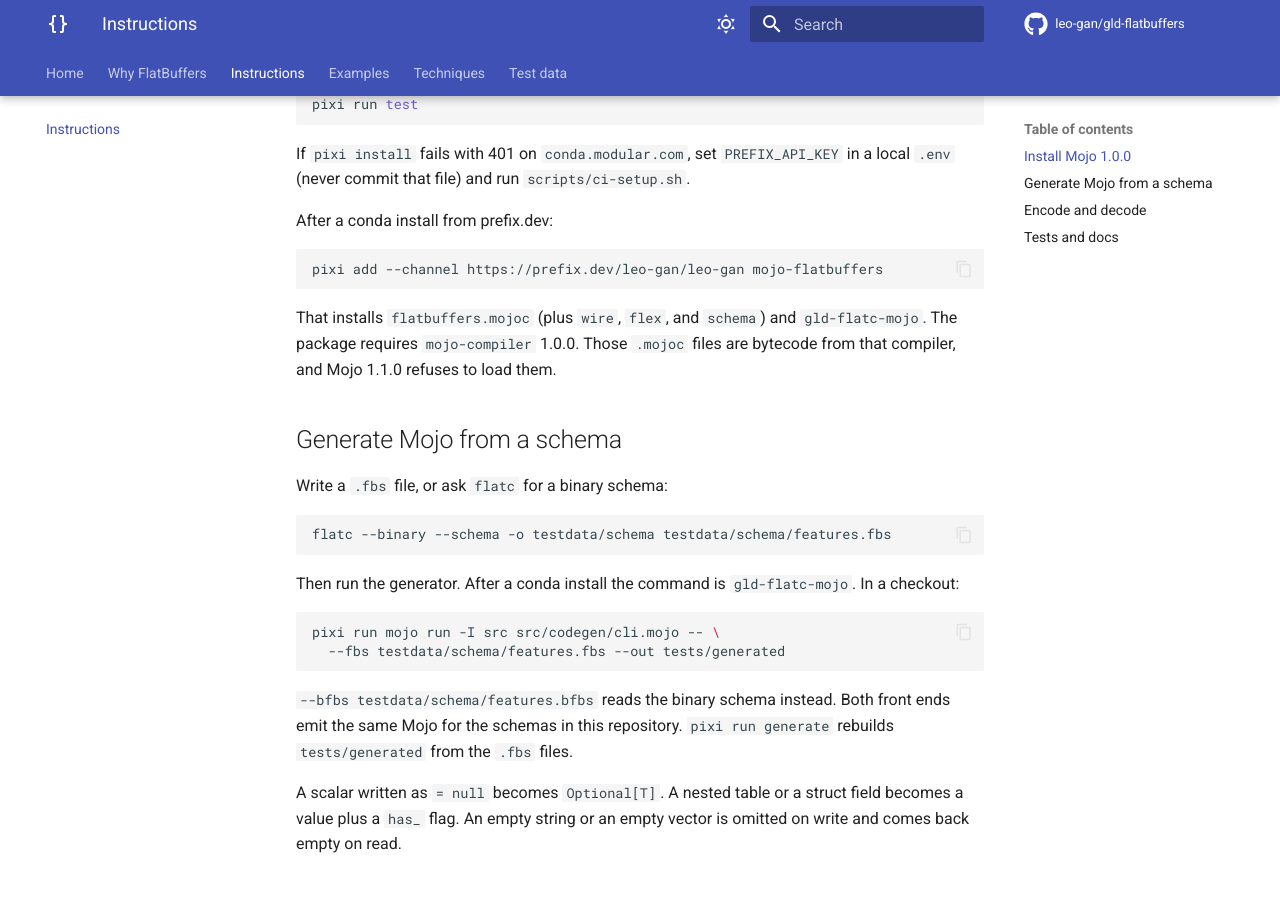
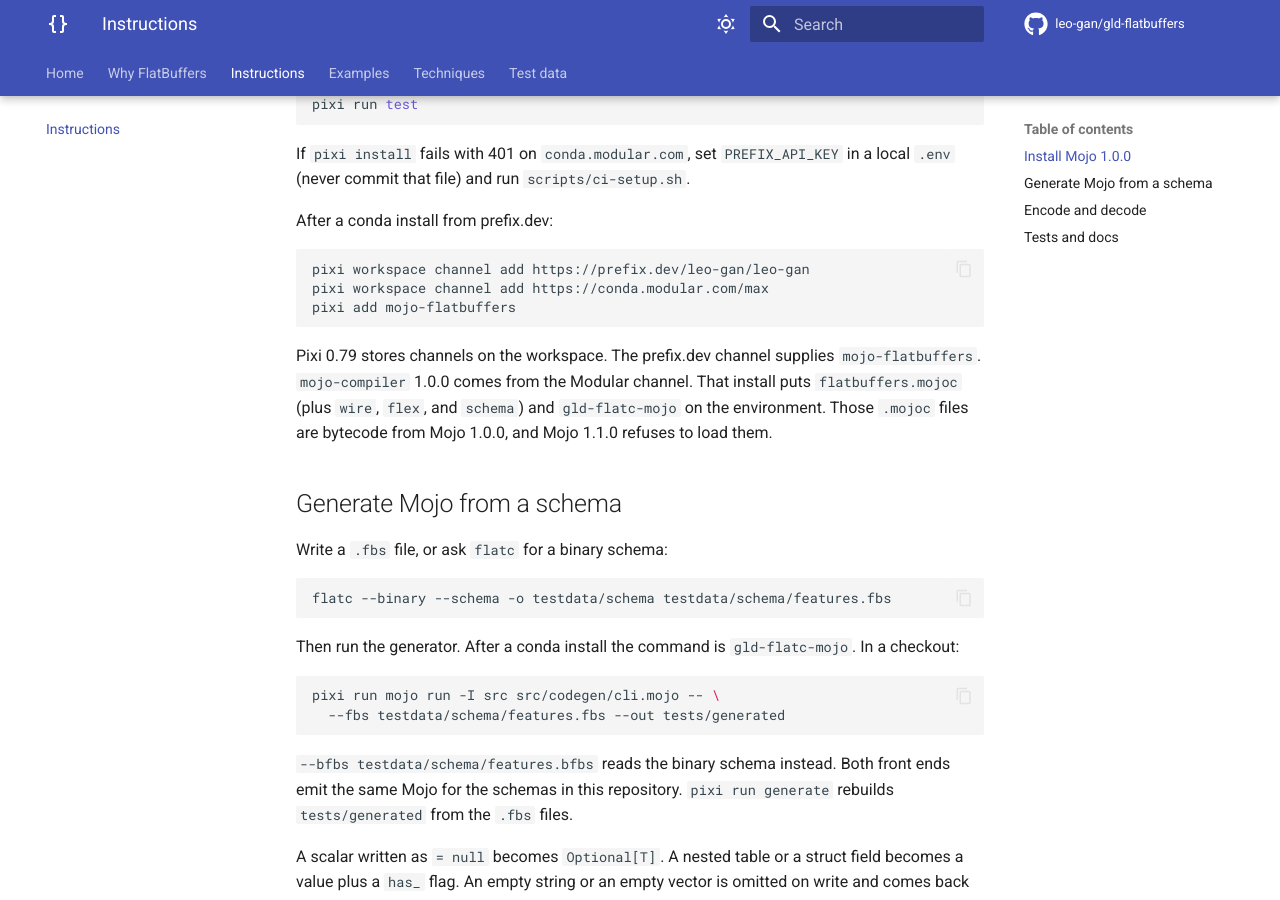
Before and after one commit to leo-gan/gld-flatbuffers, an MkDocs documentation site: the page built from docs/instructions.md, in a window 1280 px wide and 900 px high, scrolled down 368 px. Built offline with MkDocs 1.6.1 and Material for MkDocs 9.7.7, drawn with Linux system fonts in a browser that asks for light colours; comment, search, counter and statistics services are not loaded.

Commit message:
docs: give the pixi 0.79 install commands (#3)
pixi add does not accept --channel. The workspace channel commands install mojo-flatbuffers 0.2.0 with mojo-compiler 1.0.0.

````diff
--- a/docs/instructions.md
+++ b/docs/instructions.md
@@ -21,13 +21,16 @@ in a local `.env` (never commit that file) and run `scripts/ci-setup.sh`.
 After a conda install from prefix.dev:
 
 ```bash
-pixi add --channel https://prefix.dev/leo-gan/leo-gan mojo-flatbuffers
+pixi workspace channel add https://prefix.dev/leo-gan/leo-gan
+pixi workspace channel add https://conda.modular.com/max
+pixi add mojo-flatbuffers
 ```
 
-That installs `flatbuffers.mojoc` (plus `wire`, `flex`, and `schema`) and
-`gld-flatc-mojo`. The package requires `mojo-compiler` 1.0.0. Those
-`.mojoc` files are bytecode from that compiler, and Mojo 1.1.0 refuses to
-load them.
+Pixi 0.79 stores channels on the workspace. The prefix.dev channel supplies
+`mojo-flatbuffers`. `mojo-compiler` 1.0.0 comes from the Modular channel.
+That install puts `flatbuffers.mojoc` (plus `wire`, `flex`, and `schema`)
+and `gld-flatc-mojo` on the environment. Those `.mojoc` files are bytecode
+from Mojo 1.0.0, and Mojo 1.1.0 refuses to load them.
 
 ## Generate Mojo from a schema
 
````
Also changed, not shown: README.md (+6 -1 lines).
